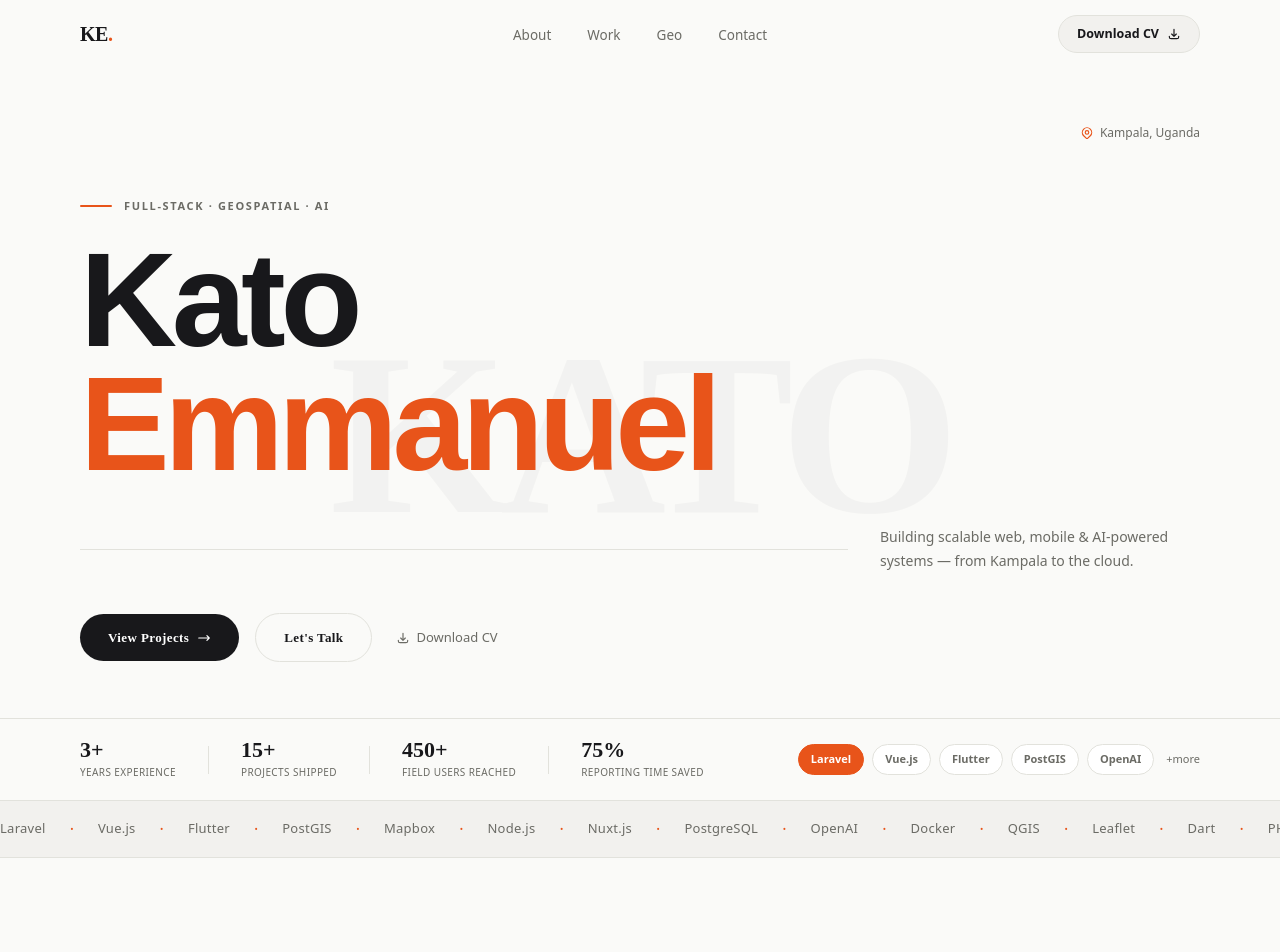
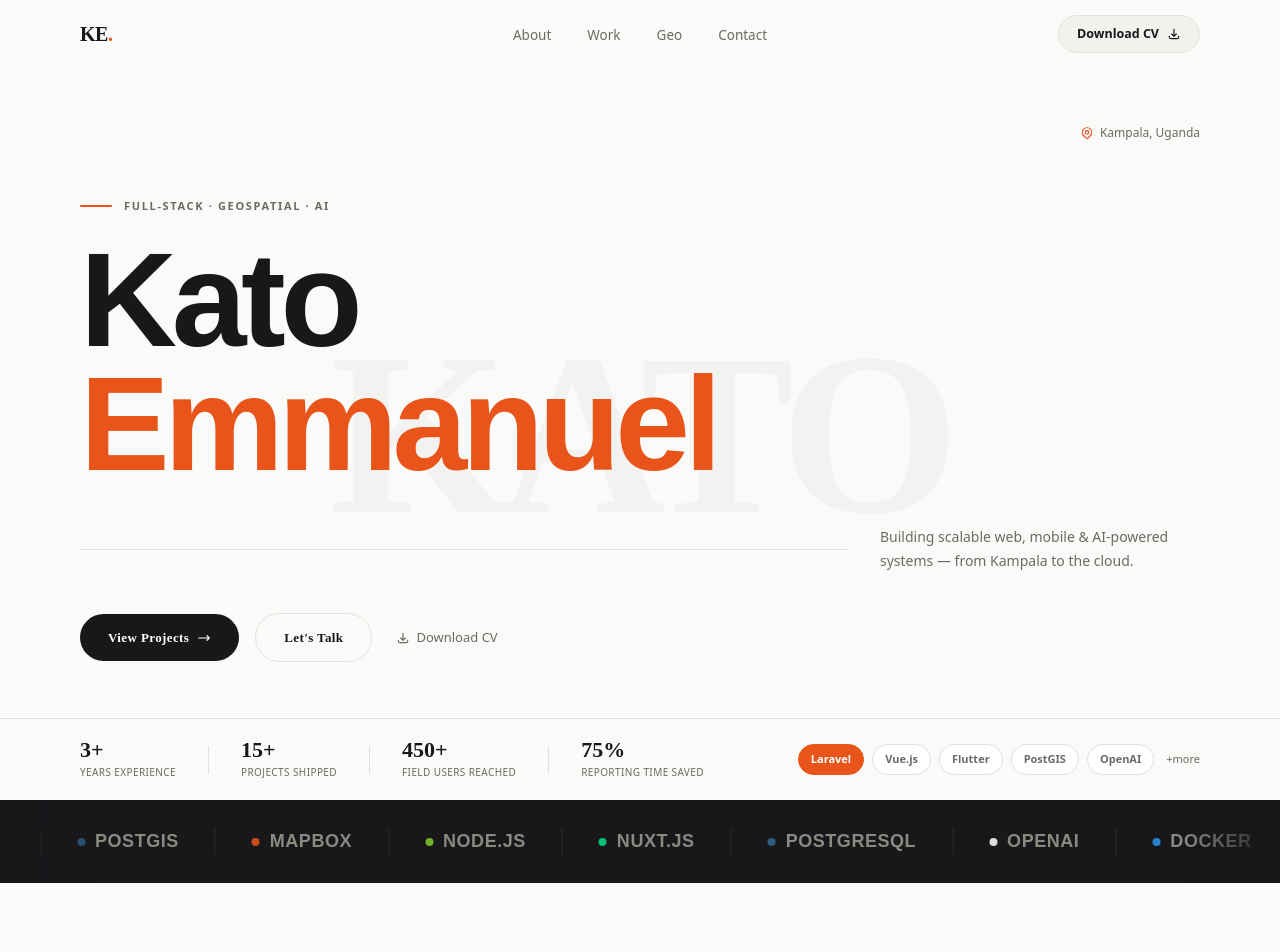
Before and after one commit to Katoemma/kato, a Nuxt app: page / in a window 1280 px wide. Shown: the top 952 px of the page. Built offline with nearby package versions, Linux system fonts and the light colour scheme; a web font is replaced by a local one.

Commit message:
update the marquee

```diff
--- a/app/components/MarqueeSection.vue
+++ b/app/components/MarqueeSection.vue
@@ -1,14 +1,19 @@
 <template>
-  <div class="overflow-hidden border-t border-b border-[#E2E2DC] py-4 bg-[#F2F1EE]">
-    <div
-      class="flex gap-6 items-center whitespace-nowrap w-max"
-      style="animation: marquee 28s linear infinite;"
-    >
-      <template v-for="_ in 2" :key="_">
-        <template v-for="(item, i) in items" :key="i">
-          <span class="text-[13px] font-medium text-[#6B6B65] tracking-[0.02em]">{{ item }}</span>
-          <span class="text-[#E8541A]">·</span>
-        </template>
+  <div class="relative bg-[#18181B] py-7 overflow-hidden">
+
+    <!-- Left fade mask -->
+    <div class="absolute left-0 top-0 bottom-0 w-24 z-10 pointer-events-none"
+      style="background: linear-gradient(to right, #18181B, transparent);" />
+    <!-- Right fade mask -->
+    <div class="absolute right-0 top-0 bottom-0 w-24 z-10 pointer-events-none"
+      style="background: linear-gradient(to left, #18181B, transparent);" />
+
+    <div class="marquee-track">
+      <template v-for="_ in 3" :key="_">
+        <span v-for="item in items" :key="item.name" class="marquee-item">
+          <span class="marquee-dot" :style="{ background: item.color }" />
+          {{ item.name }}
+        </span>
       </template>
     </div>
   </div>
@@ -16,15 +21,67 @@
 
 <script setup>
 const items = [
-  'Laravel', 'Vue.js', 'Flutter', 'PostGIS', 'Mapbox',
-  'Node.js', 'Nuxt.js', 'PostgreSQL', 'OpenAI', 'Docker',
-  'QGIS', 'Leaflet', 'Dart', 'PHP',
+  { name: 'Laravel',    color: '#FF2D20' },
+  { name: 'Vue.js',     color: '#42B883' },
+  { name: 'Flutter',    color: '#027DFD' },
+  { name: 'PostGIS',    color: '#336791' },
+  { name: 'Mapbox',     color: '#E8541A' },
+  { name: 'Node.js',    color: '#83CD29' },
+  { name: 'Nuxt.js',    color: '#00DC82' },
+  { name: 'PostgreSQL', color: '#336791' },
+  { name: 'OpenAI',     color: '#FFFFFF' },
+  { name: 'Docker',     color: '#2496ED' },
+  { name: 'QGIS',       color: '#589632' },
+  { name: 'Leaflet',    color: '#199900' },
+  { name: 'Dart',       color: '#0175C2' },
+  { name: 'PHP',        color: '#8892BF' },
 ]
 </script>
 
-<style scoped>
-@keyframes marquee {
+<style>
+.marquee-track {
+  display: flex;
+  align-items: center;
+  width: max-content;
+  animation: marquee-scroll 32s linear infinite;
+}
+
+.marquee-track:hover {
+  animation-play-state: paused;
+}
+
+.marquee-item {
+  display: inline-flex;
+  align-items: center;
+  gap: 10px;
+  padding: 0 36px;
+  font-family: 'ClashDisplay', sans-serif;
+  font-size: 18px;
+  font-weight: 700;
+  color: #8A8A80;
+  letter-spacing: 0.03em;
+  text-transform: uppercase;
+  white-space: nowrap;
+  border-right: 1px solid #2A2A24;
+  transition: color 0.2s ease;
+  cursor: default;
+}
+
+.marquee-item:hover {
+  color: #F5F0EB;
+}
+
+.marquee-dot {
+  display: inline-block;
+  width: 8px;
+  height: 8px;
+  border-radius: 50%;
+  flex-shrink: 0;
+  opacity: 0.85;
+}
+
+@keyframes marquee-scroll {
   0%   { transform: translateX(0); }
-  100% { transform: translateX(-50%); }
+  100% { transform: translateX(-33.333%); }
 }
 </style>
```
